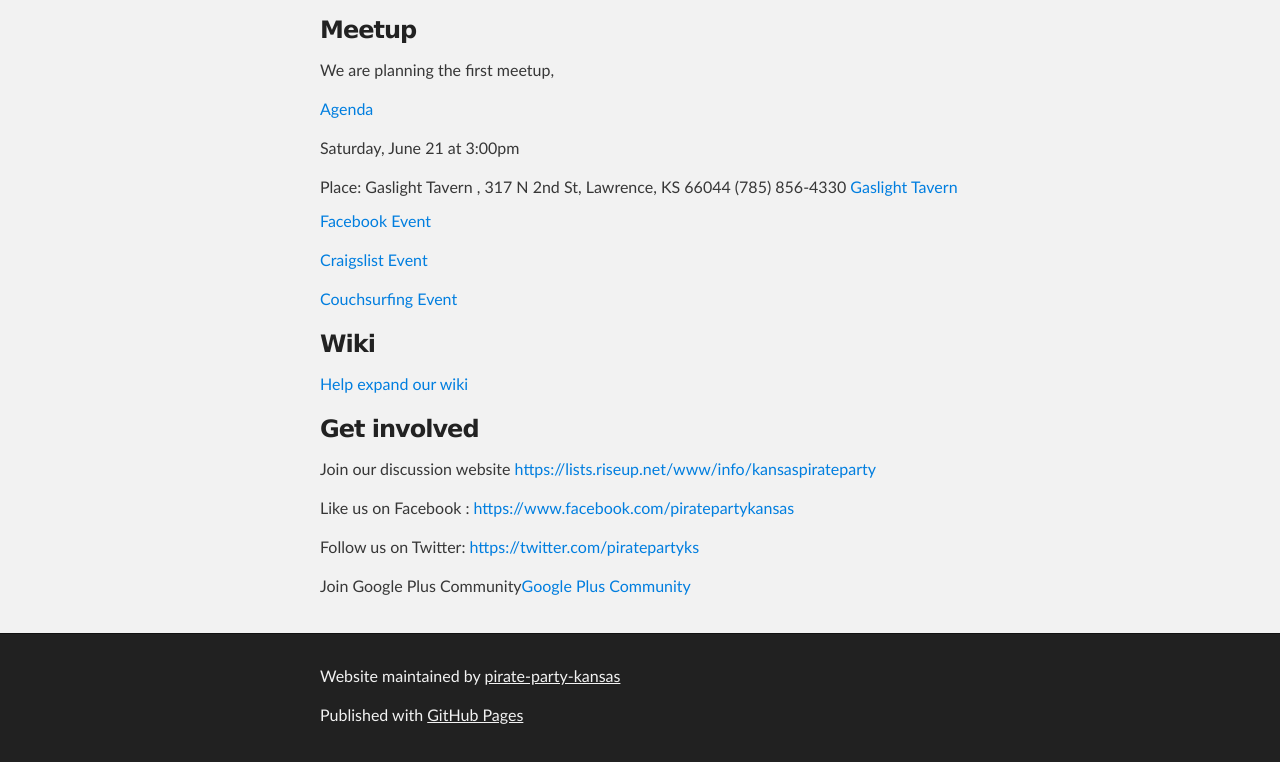
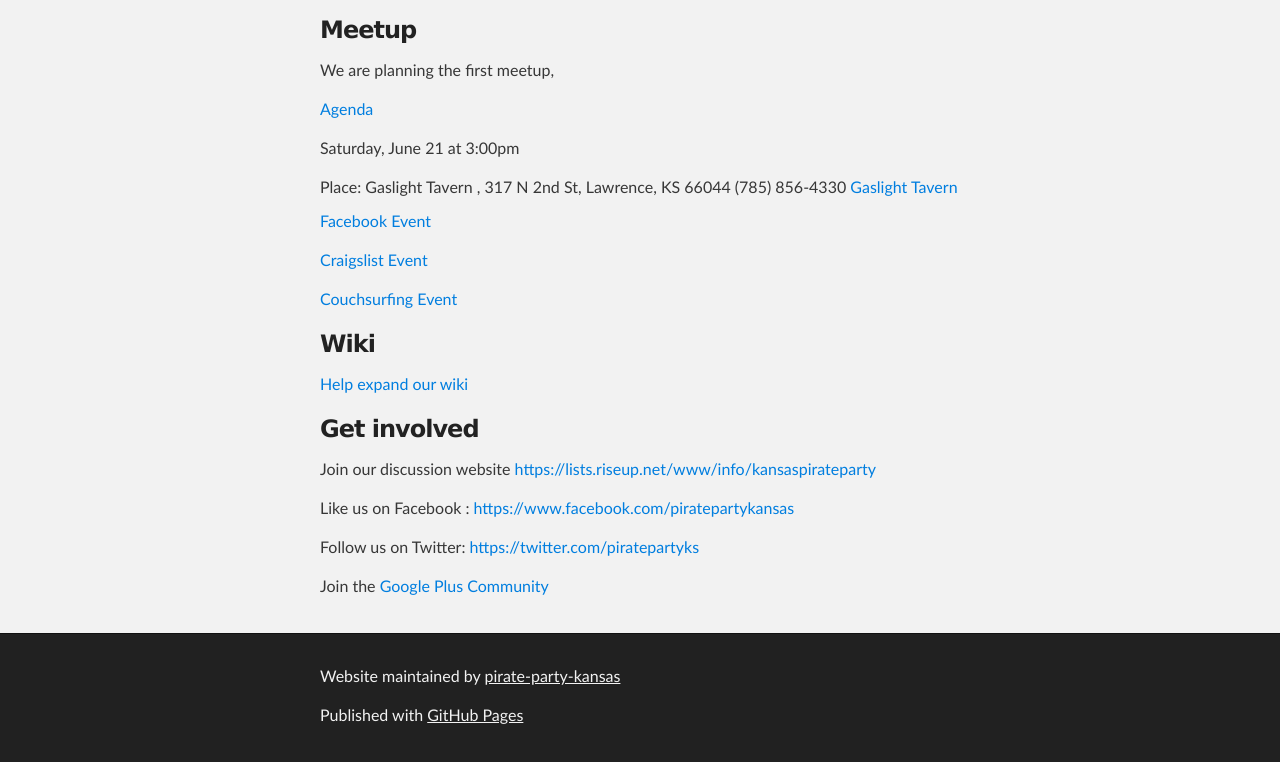
Before and after one commit to pirate-party-kansas/website, a plain HTML site: page index.html in a window 1280 px wide. Shown: the part 453-1215 px from the top of the page. Drawn offline with Linux system fonts and the light colour scheme.

Commit message:
Update index.html

```diff
--- a/index.html
+++ b/index.html
@@ -60,7 +60,7 @@ We are planning the first meetup,
 
 <p>Follow us on Twitter: <a href="https://twitter.com/piratepartyks">https://twitter.com/piratepartyks</a></p>
 
-<p>Join Google Plus Community<a href="https://plus.google.com/u/0/communities/103901687456848127286">Google Plus Community</a></p>
+<p>Join the <a href="https://plus.google.com/u/0/communities/103901687456848127286">Google Plus Community</a></p>
 
 
       </section>
```
